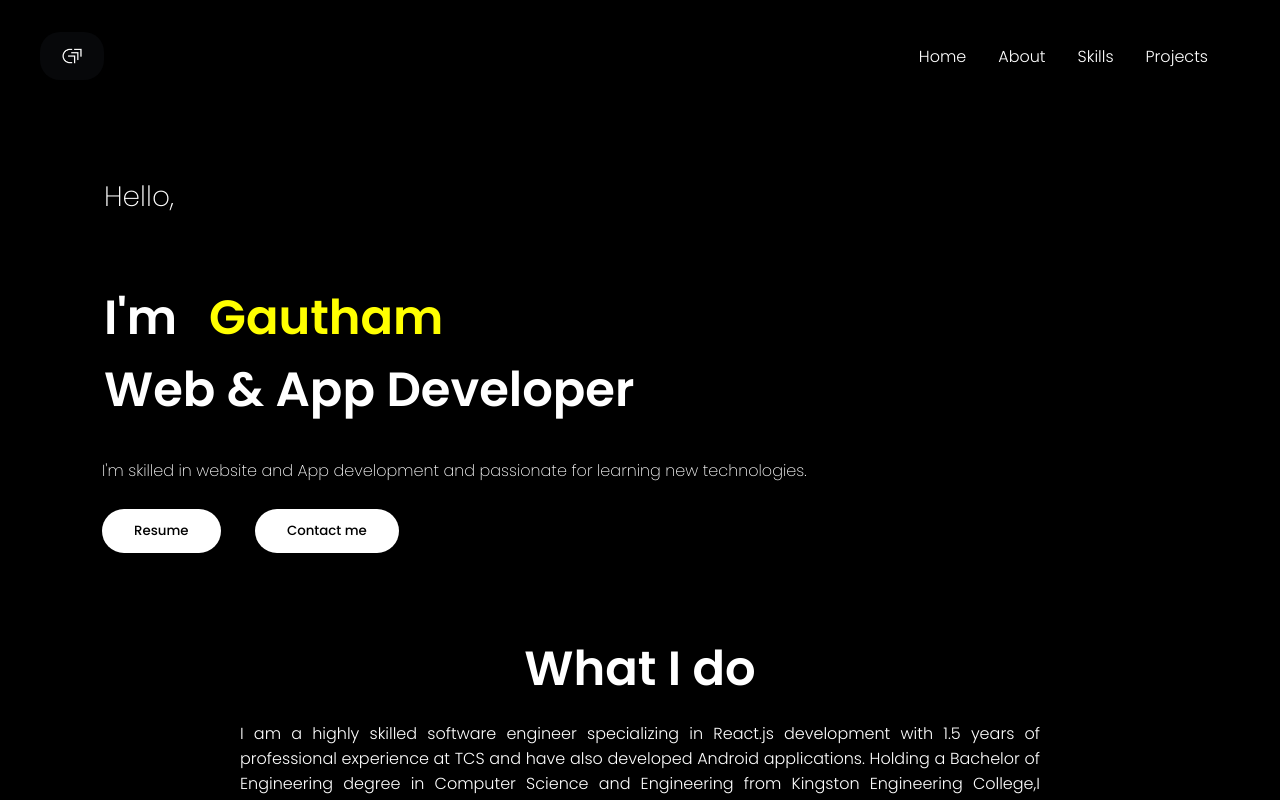
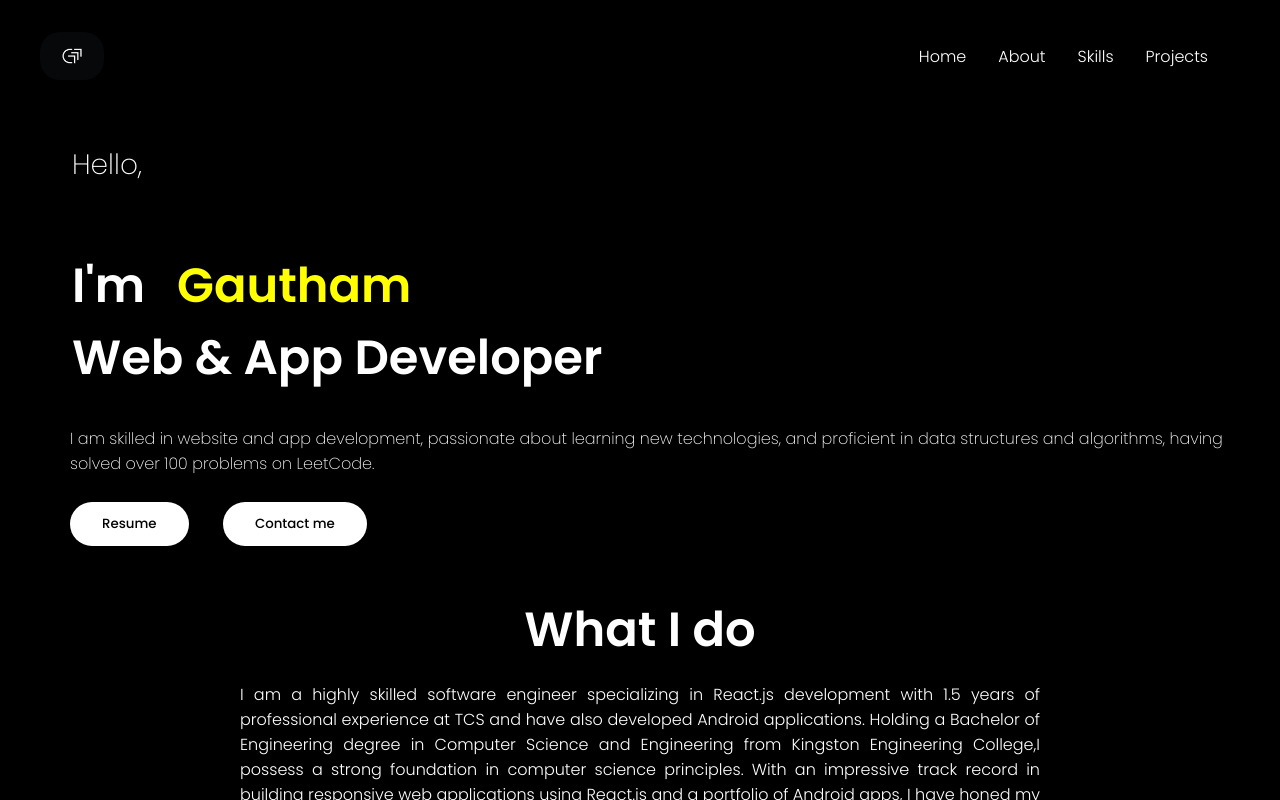
Before and after one commit to gauthamgryffindor/portfolio, a React (Create React App) app: page / in a window 1280 px wide. Shown: the top 800 px of the page. Built offline with nearby package versions, Linux system fonts and the light colour scheme.

Commit message:
modified in intro js and css file

```diff
--- a/src/components/Intro.css
+++ b/src/components/Intro.css
@@ -7,7 +7,6 @@
   overflow: hidden;
 }
 .introcontent {
-  padding: 2rem;
   font-size: 3rem;
   font-weight: 700;
   display: flex;
--- a/src/components/Intro.js
+++ b/src/components/Intro.js
@@ -11,8 +11,9 @@ const intro = () => {
           <br /> Web & App Developer
         </span>
         <p className="para">
-          I'm skilled in website and App development and passionate for learning
-          new technologies.
+          I am skilled in website and app development, passionate about learning
+          new technologies, and proficient in data structures and algorithms,
+          having solved over 100 problems on LeetCode.
         </p>
         <div className="buttonbox">
           <a href={resume} download>
```
